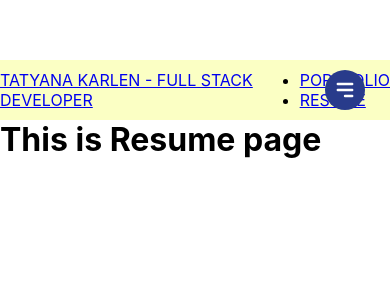
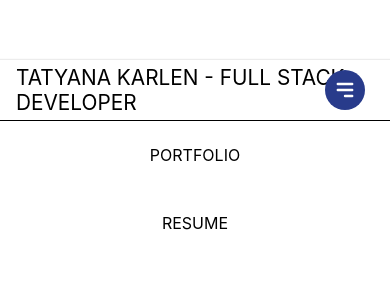
Before and after one commit to tatyanakarlen/PortfolioWebsite, a React (Create React App) app: page /resume in a window 390 px wide. Shown: the top 300 px of the page. Built offline with nearby package versions, Linux system fonts and the light colour scheme.

Commit message:
navbarworks

```diff
--- a/src/components/TopNav/TopNav.css
+++ b/src/components/TopNav/TopNav.css
@@ -1,13 +1,88 @@
 .Nav{
-    position: relative;
-    top: 0;
+  height: 60px;
+  width: 100%;
+  display: flex;
+  align-items: center;
+  position: relative;
+  padding: 0.5rem 0rem;
+  background-color: #fff;
+  color: black;
+  box-shadow: 0 2px 2px 2px rgba(9, 9, 9, 0.23);
+ }
+
+ .nav-left-link {
+    text-decoration: none;
+    color: black;
+    font-size: 1.3rem;
+    margin-left: 1rem;
+  }
+
+  .navigation-menu {
+    margin-left: auto;
+  }
+
+  .navigation-menu ul {
     display: flex;
-    flex-direction: row;
-    align-items: center;
-    /* position: fixed; */
-    /* top:0; */
+    padding: 0;
+  }
+  .navigation-menu li {
+    list-style-type: none;
+    margin: 0 1rem;
+  }
+  .navigation-menu li a {
+    text-decoration: none;
+    display: block;
     width: 100%;
-    background-color: rgb(251, 255, 196);
-    overflow: auto;
-    height: 60px;
- }
+  }
+
+  .hamburger {
+    border: 0;
+    height: 40px;
+    width: 40px;
+    padding: 0.5rem;
+    border-radius: 50%;
+    background-color: #283b8b;
+    cursor: pointer;
+    transition: background-color 0.2s ease-in-out;
+    position: absolute;
+    top: 50%;
+    right: 25px;
+    transform: translateY(-50%);
+    display: none;
+  }
+  .hamburger:hover {
+    background-color: #2642af;
+  }
+
+  @media screen and (max-width: 768px) {
+    .hamburger {
+      display: block;
+    }
+  }
+
+
+
+  @media screen and (max-width: 768px) {
+    .navigation-menu ul {
+      position: absolute;
+      top: 60px;
+      left: 0;
+      flex-direction: column;
+      width: 100%;
+      height: calc(100vh - 77px);
+      background-color: white;
+      border-top: 1px solid black;
+    }
+    .navigation-menu li {
+      text-align: center;
+      margin: 0;
+    }
+    .navigation-menu li a {
+      color: black;
+      width: 100%;
+      padding: 1.5rem 0;
+    }
+    .navigation-menu li:hover {
+      background-color: #eee;
+    }
+  }
```
